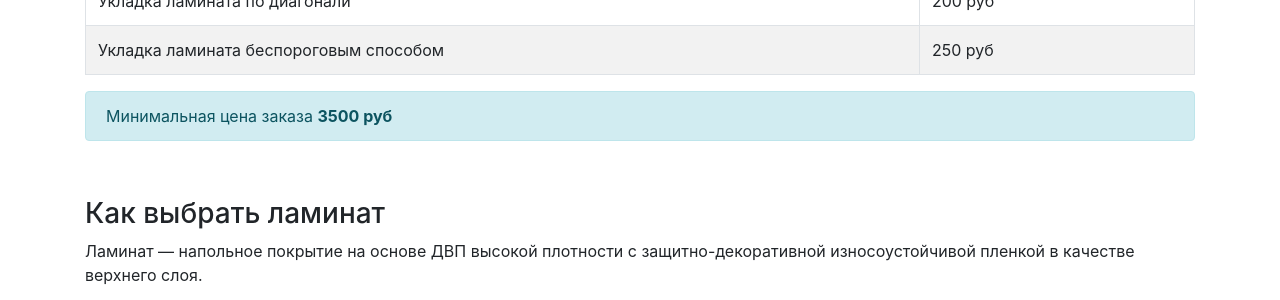
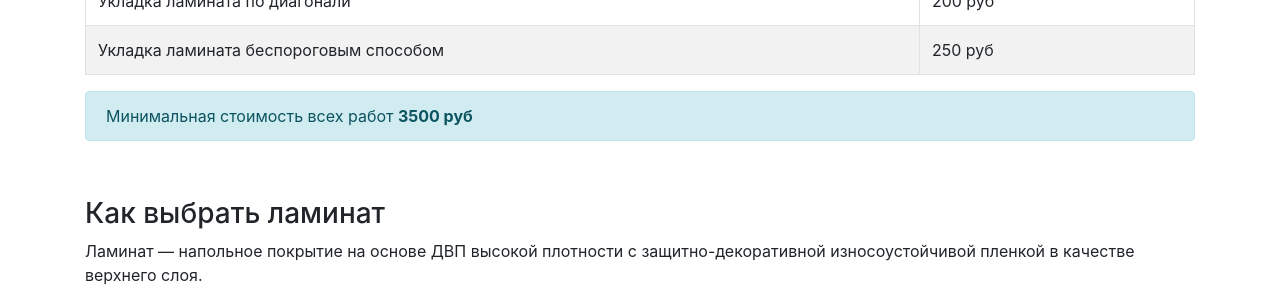
Before and after one commit to nskforward/MFloor, a Jekyll site: the page built from _articles/laminate.md, in a window 1280 px wide and 900 px high, scrolled down 556 px. Shown: the part 154-454 px from the top of the window. Built offline with Jekyll 4.4.1, drawn with Linux system fonts in a browser that asks for light colours.

Commit message:
Laminate page

```diff
--- a/_articles/laminate.md
+++ b/_articles/laminate.md
@@ -33,7 +33,7 @@ description: Мы осуществляем работы по укладке ла
 </table>
 
 <div class="alert alert-info" role="alert">
-  Минимальная цена заказа <b>3500 руб</b>
+  Минимальная стоимость всех работ <b>3500 руб</b>
 </div>
 <br>
 
```
